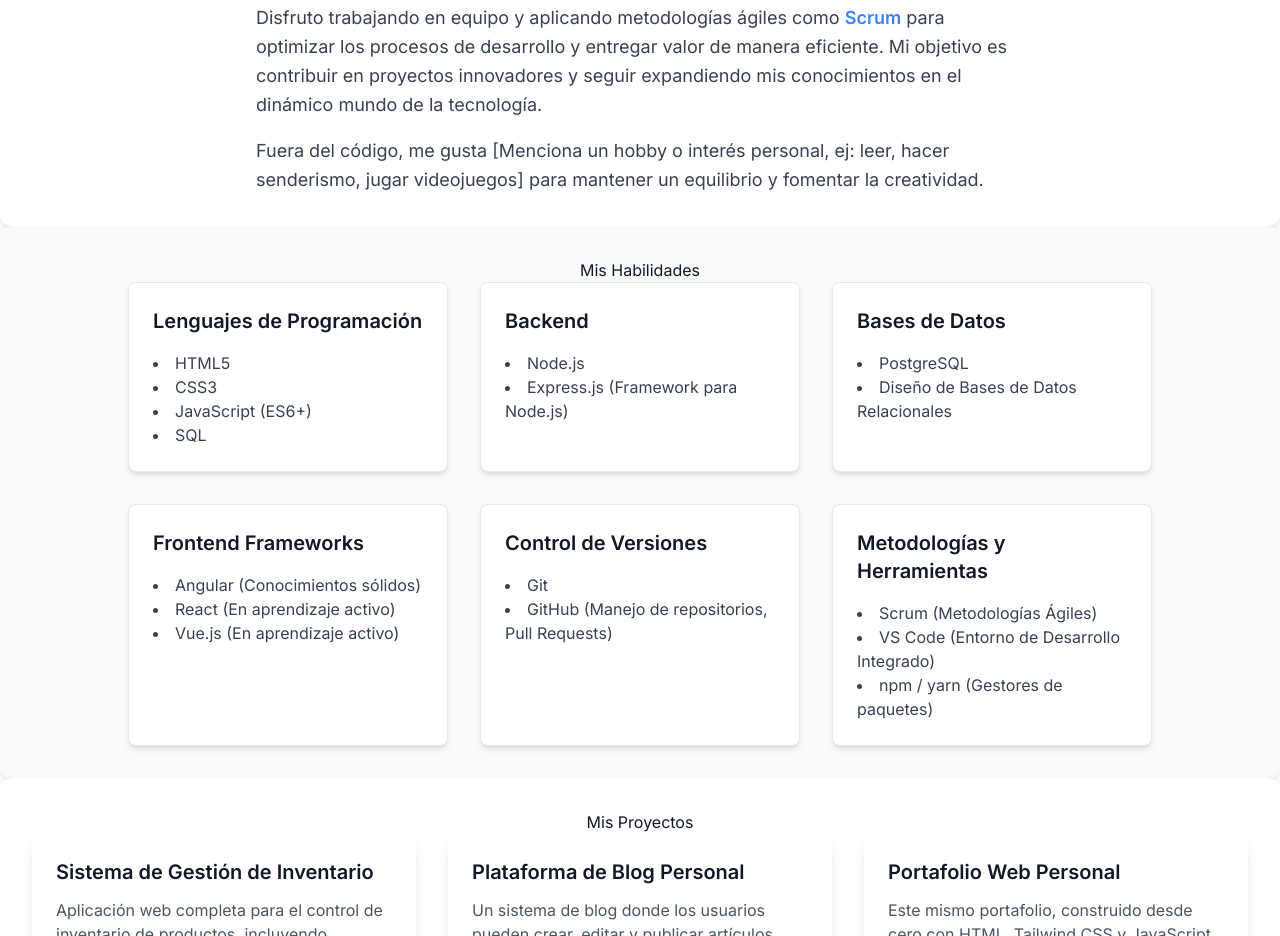
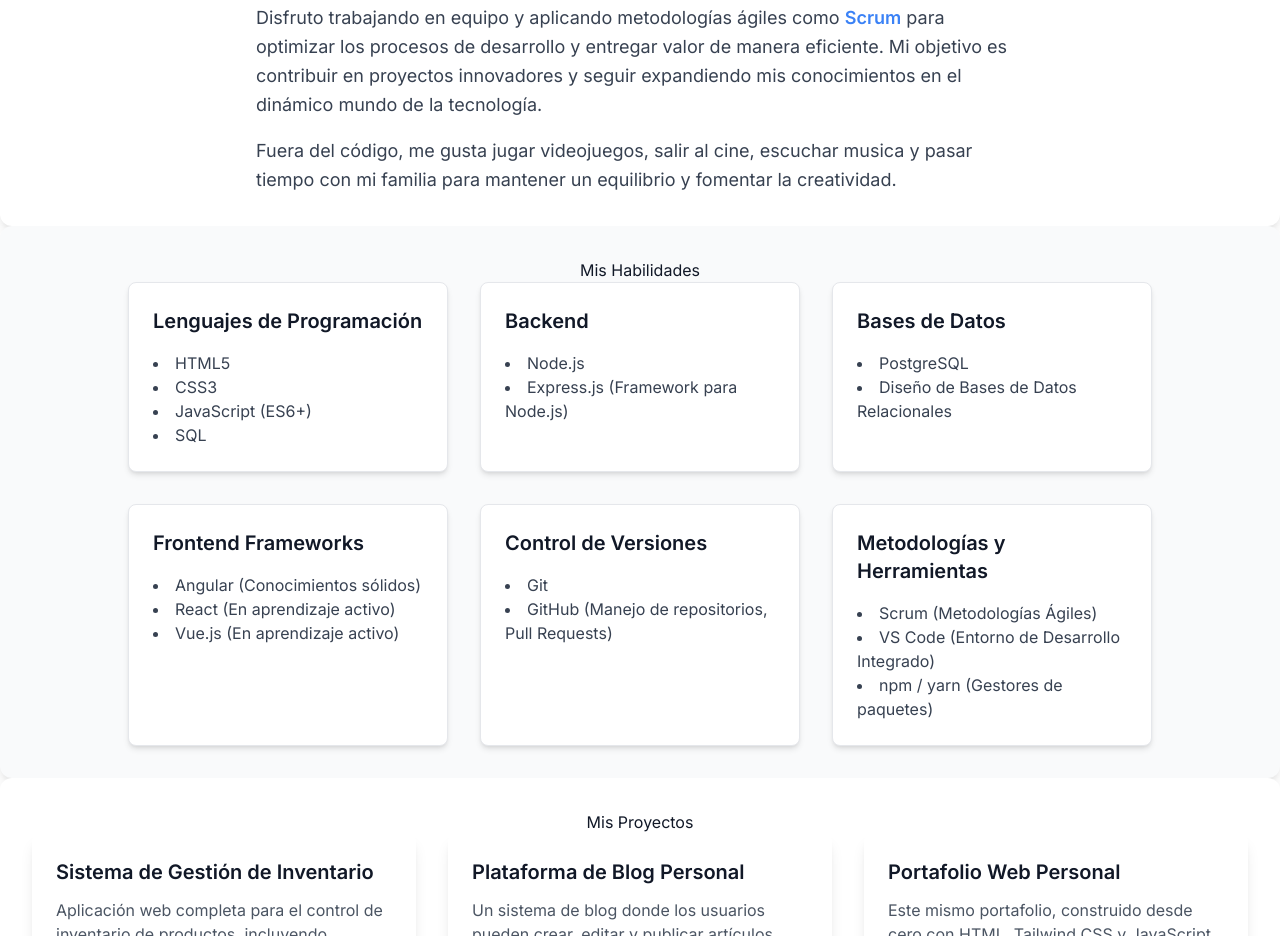
Before and after one commit to Galaver01/Portafolio, a plain HTML site: page index.html in a window 1280 px wide. Shown: the part 1125-2061 px from the top of the page. Drawn offline with nearby package versions, Linux system fonts and the light colour scheme.

Commit message:
cambio de textos

```diff
--- a/index.html
+++ b/index.html
@@ -189,7 +189,7 @@
                     Mi objetivo es contribuir en proyectos innovadores y seguir expandiendo mis conocimientos en el dinámico mundo de la tecnología.
                 </p>
                 <p>
-                    Fuera del código, me gusta [Menciona un hobby o interés personal, ej: leer, hacer senderismo, jugar videojuegos] para mantener un equilibrio y fomentar la creatividad.
+                    Fuera del código, me gusta jugar videojuegos, salir al cine, escuchar musica y pasar tiempo con mi familia para mantener un equilibrio y fomentar la creatividad.
                 </p>
             </div>
         </section>
```
